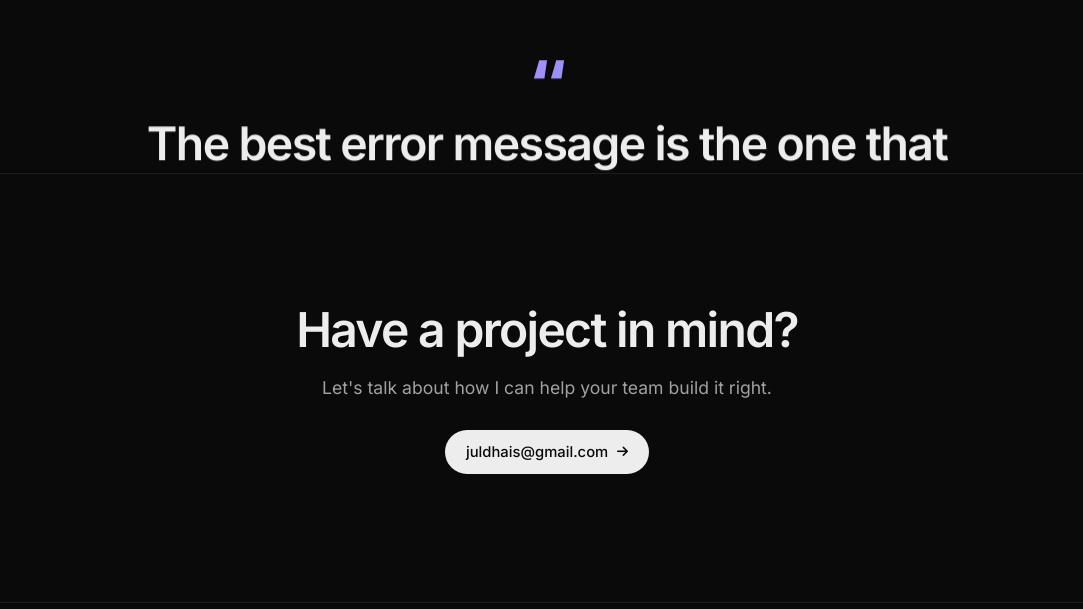
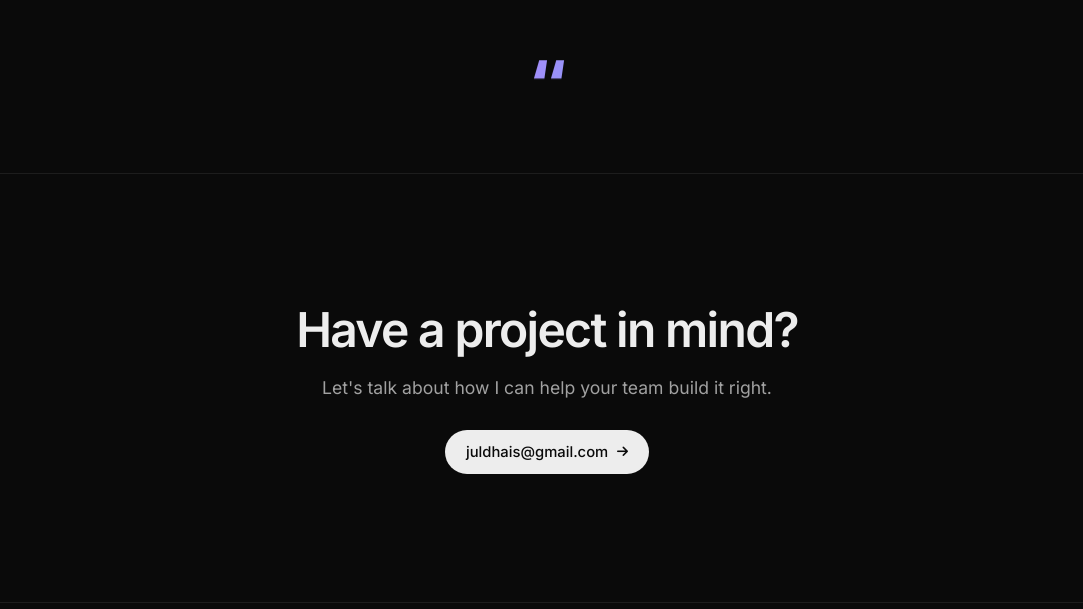
Before and after one commit to juldhais/juldhais.net, a plain HTML site: page index.html in a window 1280 px wide. Shown: the part 6192-6801 px from the top of the page, without its empty margins (93-1176 px from the left). Drawn offline with Linux system fonts and the light colour scheme.

Commit message:
Hide quote text; reveal only on text selection
Co-Authored-By: Claude Opus 5.5 <noreply@anthropic.com>
Claude-Session: https://claude.ai/code/session_01VTMWDDCX4UGQY6tfxhniYs

```diff
--- a/css/style.css
+++ b/css/style.css
@@ -472,7 +472,11 @@ a.cert:hover::after { color: var(--accent); transform: translate(2px, -2px); }
   font-weight: 600;
   letter-spacing: -0.035em;
   line-height: 1.2;
+  /* Hidden easter egg: only visible when the text is highlighted */
+  color: transparent;
+  cursor: text;
 }
+.quote blockquote::selection { color: #fff; background: rgba(124, 124, 255, 0.45); }
 .quote-mark {
   display: block;
   font-size: 5rem;
```
